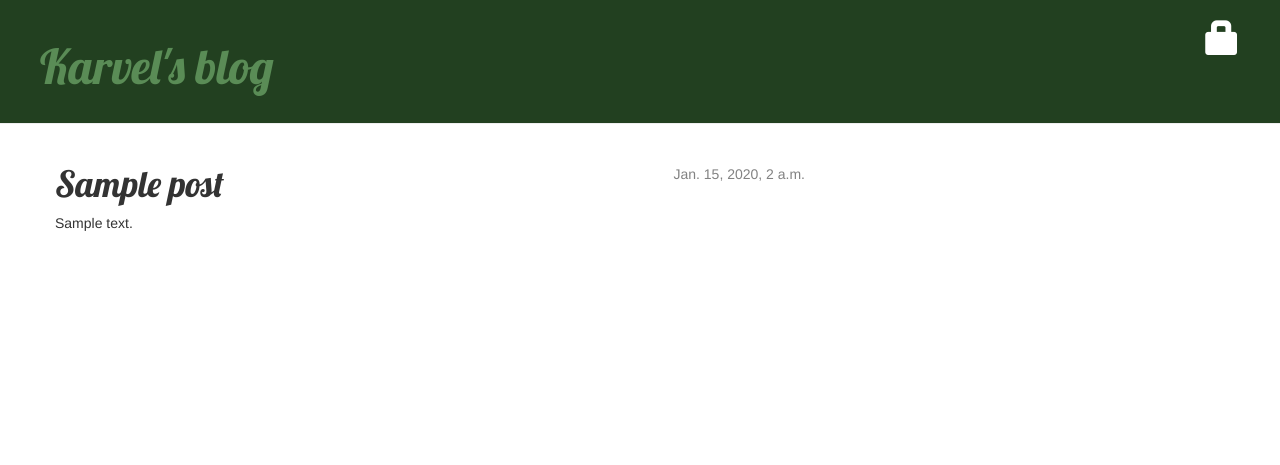
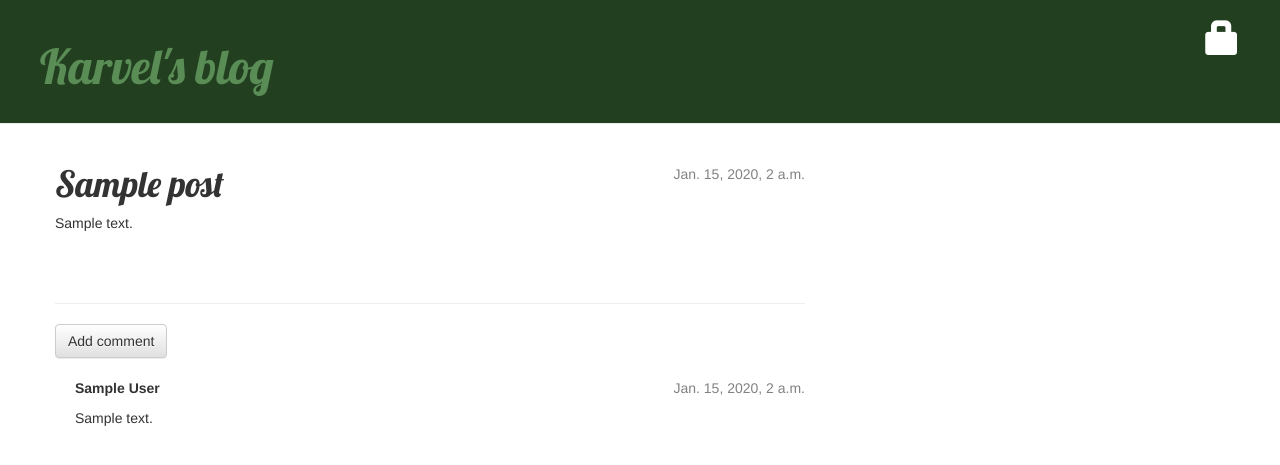
Before and after one commit to Karvel/my-first-blog, a Django app: page /post/1/ in a window 1280 px wide. Shown: the top 465 px of the page. Run offline with Django 3.2, Linux system fonts and the light colour scheme; tables that the repository leaves empty hold one stand-in row (values such as "Sample post"); some libraries are stand-ins or nearby versions.

Commit message:
Created a comment model with comment moderation.

```diff
--- a/blog/admin.py
+++ b/blog/admin.py
@@ -1,4 +1,5 @@
 from django.contrib import admin
-from .models import Post
+from .models import Post, Comment
 
 admin.site.register(Post)
+admin.site.register(Comment)
--- a/blog/models.py
+++ b/blog/models.py
@@ -12,5 +12,22 @@ class Post(models.Model):
 		self.published_date = timezone.now()
 		self.save()
 
+	def approved_comments(self):
+		return self.comments.filter(approved_comment=True)
+
 	def __str__(self):
 		return self.title
+
+class Comment(models.Model):
+	post = models.ForeignKey('blog.Post', related_name='comments')
+	author = models.CharField(max_length=200)
+	text = models.TextField()
+	created_date = models.DateTimeField(default=timezone.now)
+	approved_comment = models.BooleanField(default=False)
+
+	def approve(self):
+		self.approved_comment = True
+		self.save()
+
+	def __str__(self):
+		return self.text
--- a/blog/static/css/blog.css
+++ b/blog/static/css/blog.css
@@ -42,6 +42,10 @@ h1, h2, h3, h4 {
     margin-bottom: 70px;
 }
 
+.comment {
+    margin: 20px 0px 20px 20px;
+}
+
 .post h1 a, .post h1 a:visited {
     color: #000000;
 }
--- a/blog/templates/blog/post_detail.html
+++ b/blog/templates/blog/post_detail.html
@@ -4,7 +4,7 @@
     <div class="post">
         {% if post.published_date %}
             <div class="date">
-                {{ post.published_date }}
+					{{ post.published_date }}
             </div>
 			{% else %}
 				<a class="btn btn-default" href="{% url 'blog.views.post_publish' pk=post.pk %}">Publish</a>
@@ -16,4 +16,23 @@
 			<h1>{{ post.title }}</h1>
 		<p>{{ post.text|linebreaks }}</p>
 	</div>
+	<hr>
+	<a class="btn btn-default" href="{% url 'add_comment_to_post' pk=post.pk %}">Add comment</a>
+	{% for comment in post.comments.all %}
+		{% if user.is_authenticated or comment.approved_comment %}
+		<div class="comment">
+			<div class="date">
+				{{ comment.created_date }}
+				{% if not comment.approved_comment %}
+					<a class="btn btn-default" href="{% url 'comment_remove' pk=comment.pk %}"><span class="glyphicon glyphicon-remove"></span></a>
+					<a class="btn btn-default" href="{% url 'comment_approve' pk=comment.pk %}"><span class="glyphicon glyphicon-ok"></span></a>
+				{% endif %}
+			</div>
+			<strong>{{ comment.author }}</strong>
+			<p>{{ comment.text|linebreaks }}</p>
+		</div>
+		{% endif %}
+	{% empty %}
+		 <p>No comments here yet :(</p>
+	{% endfor %}
 {% endblock %}
--- a/blog/templates/blog/post_list.html
+++ b/blog/templates/blog/post_list.html
@@ -8,6 +8,7 @@
 				</div>
 				<h1><a href="{% url "post_detail" pk=post.pk %}">{{ post.title }}</a></h1>
 				<p>{{ post.text|linebreaks }}</p>
+				<a href="{% url 'blog.views.post_detail' pk=post.pk %}">Comments: {{ post.approved_comments.count }}</a>
 			</div>
 	{% endfor %}
 {% endblock %}
--- a/blog/urls.py
+++ b/blog/urls.py
@@ -9,4 +9,7 @@ urlpatterns = [
 	url(r'^drafts/$', views.post_draft_list, name='post_draft_list'),
 	url(r'^post/(?P<pk>[0-9]+)/publish/$', views.post_publish, name='post_publish'),
 	url(r'^post/(?P<pk>[0-9]+)/remove/$', views.post_remove, name='post_remove'),
+	url(r'^post/(?P<pk>[0-9]+)/comment/$', views.add_comment_to_post, name='add_comment_to_post'),
+	url(r'^comment/(?P<pk>[0-9]+)/approve/$', views.comment_approve, name='comment_approve'),
+	url(r'^comment/(?P<pk>[0-9]+)/remove/$', views.comment_remove, name='comment_remove'),
 ]
--- a/blog/views.py
+++ b/blog/views.py
@@ -4,9 +4,9 @@ from django.shortcuts import redirect
 from django.utils import timezone
 from django.contrib.auth.decorators import login_required
 
-from .models import Post
+from .models import Post, Comment
 
-from .forms import PostForm
+from .forms import PostForm, CommentForm
 
 def post_list(request):
 	posts = Post.objects.filter(published_date__lte=timezone.now()).order_by('published_date')
@@ -63,3 +63,29 @@ def post_remove(request, pk):
 	post = get_object_or_404(Post, pk=pk)
 	post.delete()
 	return redirect('blog.views.post_list')
+
+def add_comment_to_post(request, pk):
+	post = get_object_or_404(Post, pk=pk)
+	if request.method == "POST":
+		form = CommentForm(request.POST)
+		if form.is_valid():
+			comment = form.save(commit=False)
+			comment.post = post
+			comment.save()
+			return redirect('blog.views.post_detail', pk=post.pk)
+	else:
+		form = CommentForm()
+	return render(request, 'blog/add_comment_to_post.html', {'form': form})
+
+@login_required
+def comment_approve(request, pk):
+	comment = get_object_or_404(Comment, pk=pk)
+	comment.approve()
+	return redirect('blog.views.post_detail', pk=comment.post.pk)
+
+@login_required
+def comment_remove(request, pk):
+	comment = get_object_or_404(Comment, pk=pk)
+	post_pk = comment.post.pk
+	comment.delete()
+	return redirect('blog.views.post_detail', pk=post_pk)
```
Also changed, not shown: blog/forms.py (+7 -1 lines), blog/templates/blog/add_comment_to_post.html (added, +9 -0 lines), blog/migrations/0003_comment.py (added).
